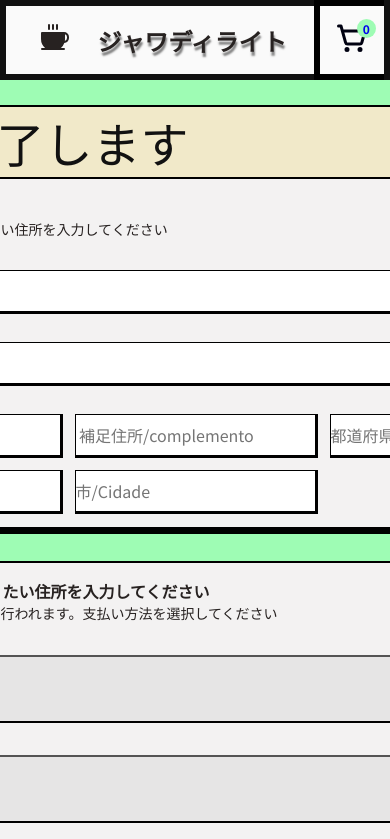
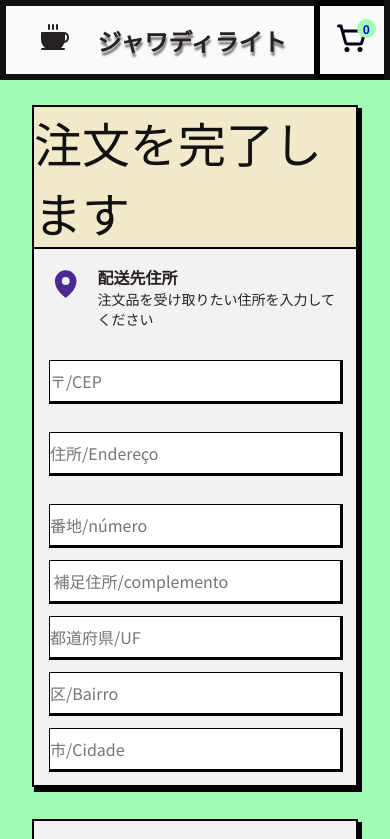
Before and after one commit to vinigouvea16/JavaDelight, a React (Vite) app: page /checkout in a window 390 px wide. Shown: the top 839 px of the page. Built offline with nearby package versions, Linux system fonts and the light colour scheme.

Commit message:
checkoutpage mobile display fixed

```diff
--- a/src/pages/Checkout/styles.ts
+++ b/src/pages/Checkout/styles.ts
@@ -58,12 +58,16 @@ export const CheckOutHeroContainer = styled.div`
     box-shadow: 1px 1px 0px 2px rgba(0, 0, 0, 1);
     height: 2.5rem;
   }
-  .input-div {
+  form .input-div {
     display: grid;
     grid-template-columns: 1fr 1fr;
     gap: 1rem;
     @media (max-width: 800px) {
       grid-template-columns: 1fr;
+    }
+    @media (max-width: 500px) {
+      display: flex;
+      flex-direction: column;
     }
   }
   .payment-div {
@@ -124,6 +128,7 @@ export const CheckOutAddressCard = styled.div`
   }
   @media (max-width: 500px) {
     padding: 0rem;
+    width: 100%;
   }
 
   h1 {
```
